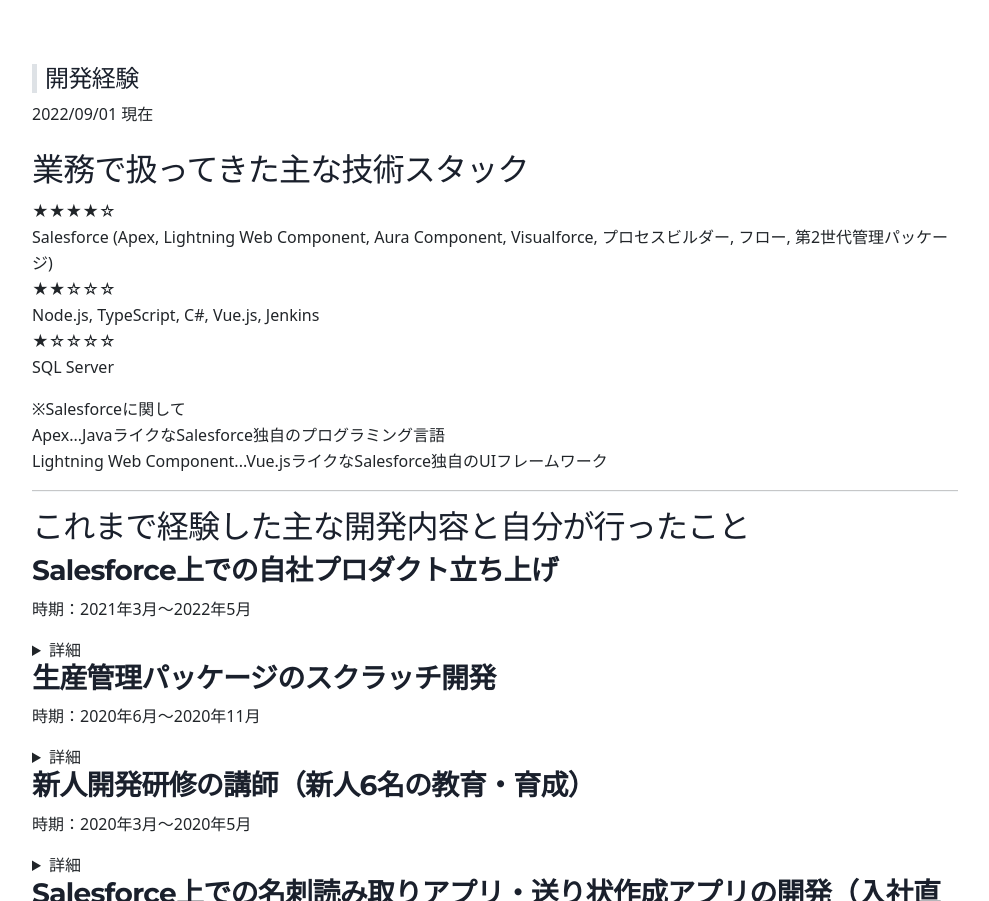
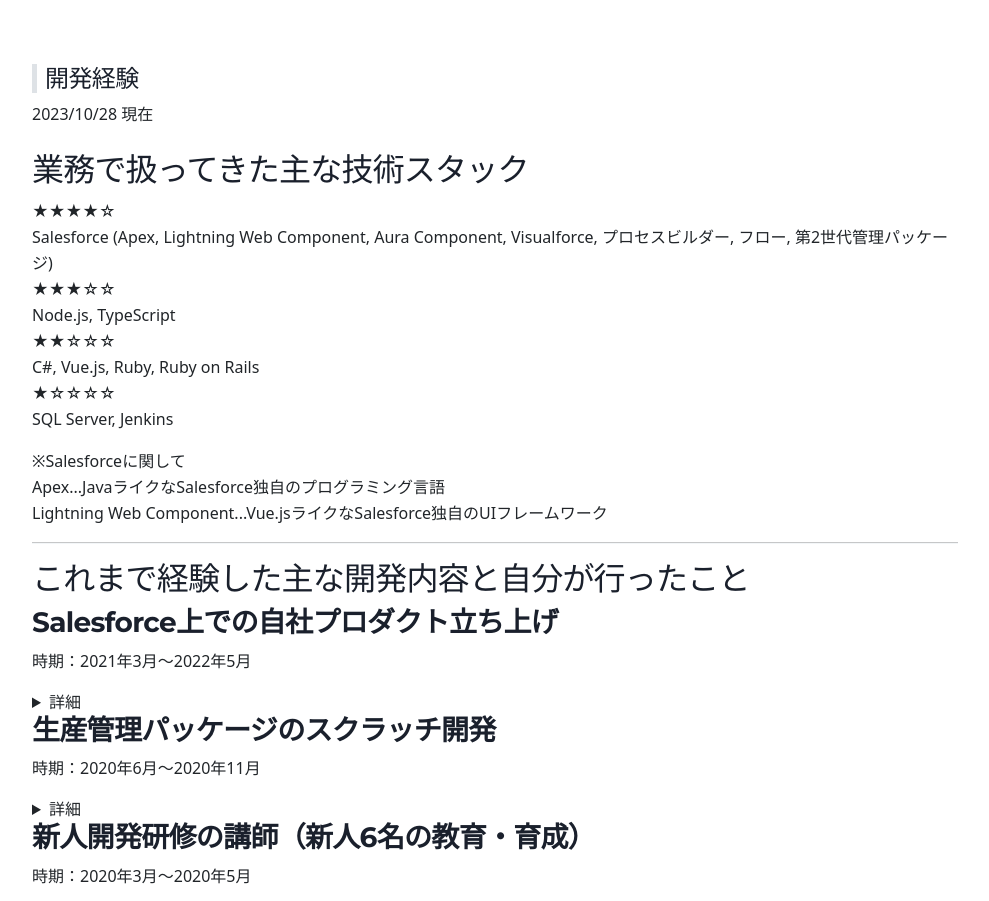
Before and after one commit to shin4488/dev-log, a Gatsby site: page /about in a window 1280 px wide. Shown: the part 3333-4234 px from the top of the page, without its empty margins (50-1039 px from the left). Built offline with nearby package versions, Linux system fonts and the light colour scheme; Gatsby itself is replaced by a stand-in of ours.

Commit message:
update resume job development experience

```diff
--- a/content/resume/index.md
+++ b/content/resume/index.md
@@ -1,17 +1,19 @@
 ---
 title: 開発経験
 createdDate: "2022-08-25T12:12:12.284Z"
-updatedDate: "2022-09-01T12:12:12.284Z"
+updatedDate: "2023-10-28T19:05:00.284Z"
 description: これまで開発してきたもの
 ---
 
 ## 業務で扱ってきた主な技術スタック
 ★★★★☆
 Salesforce (Apex, Lightning Web Component, Aura Component, Visualforce, プロセスビルダー, フロー, 第2世代管理パッケージ)
+★★★☆☆
+Node.js, TypeScript
 ★★☆☆☆
-Node.js, TypeScript, C#, Vue.js, Jenkins
+C#, Vue.js, Ruby, Ruby on Rails
 ★☆☆☆☆
-SQL Server
+SQL Server, Jenkins
 
 ※Salesforceに関して
 Apex...JavaライクなSalesforce独自のプログラミング言語
```
